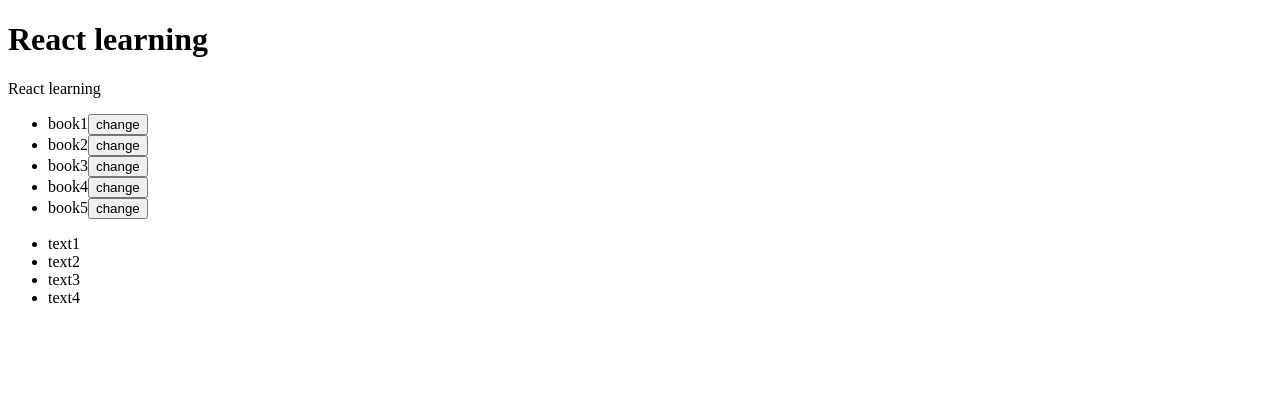
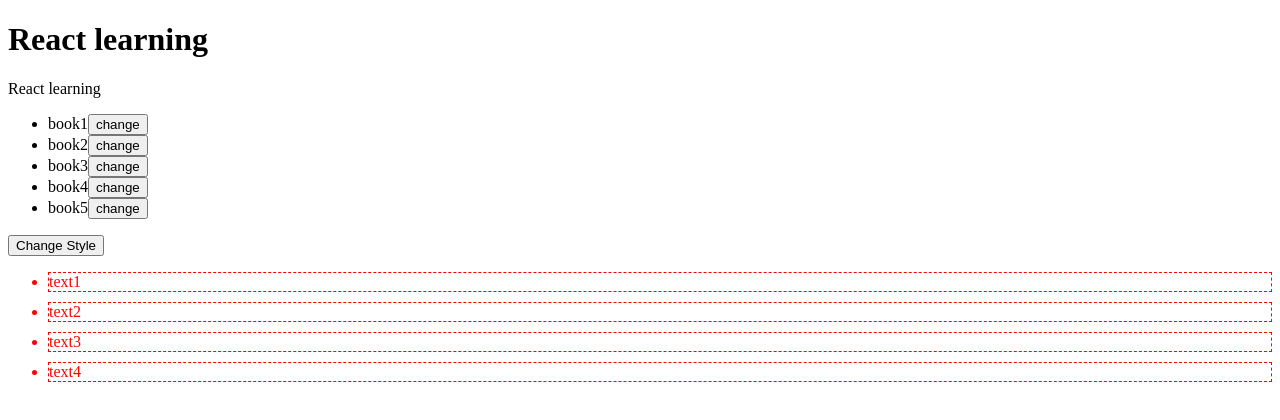
Before and after one commit to marziyenajafzade/ReactLearning, a React (Vite) app: page / in a window 1280 px wide. Shown: the top 420 px of the page. Built offline with nearby package versions, Linux system fonts and the light colour scheme.

Commit message:
add new style as object

```diff
--- a/src/Components/InlineCss.jsx
+++ b/src/Components/InlineCss.jsx
@@ -1,20 +1,33 @@
+import React, { useState } from "react";
 
-const InlineCss = () =>{
-    const items = [
-        {id:1, name : 'text1'},
-        {id:2, name : 'text2'},
-        {id:3, name : 'text3'},
-        {id:4, name : 'text4'}
-    ];
+const InlineCss = () => {
+  const items = [
+    { id: 1, name: 'text1' },
+    { id: 2, name: 'text2' },
+    { id: 3, name: 'text3' },
+    { id: 4, name: 'text4' }
+  ];
+
+  const [selected, setSelected] = useState(true);
+
+  const toggleStyle = () => {
+    setSelected((s) => !s);
+  };
+  const cssStyle={marginTop:'10px', color:'red',border:'1px dashed'};
+  const cssStyleClass={marginTop:'10px', color:'blue',border:'1px dashed'}
+
   return (
-   <ul>
-    {items.map((item)=>(
-        <li key={item.id}>{item.name}</li>
-    )
+    <div>
+      <button onClick={toggleStyle}>Change Style</button>
+      <ul >
+        {items.map((item) => (
+          <li key={item.id} style={selected ? cssStyle : cssStyleClass}>{item.name}
+          </li>
 
-    )}
-   </ul>
+        ))}
+      </ul>
+    </div>
   );
-}
+};
 
-export default InlineCss
+export default InlineCss;
```
